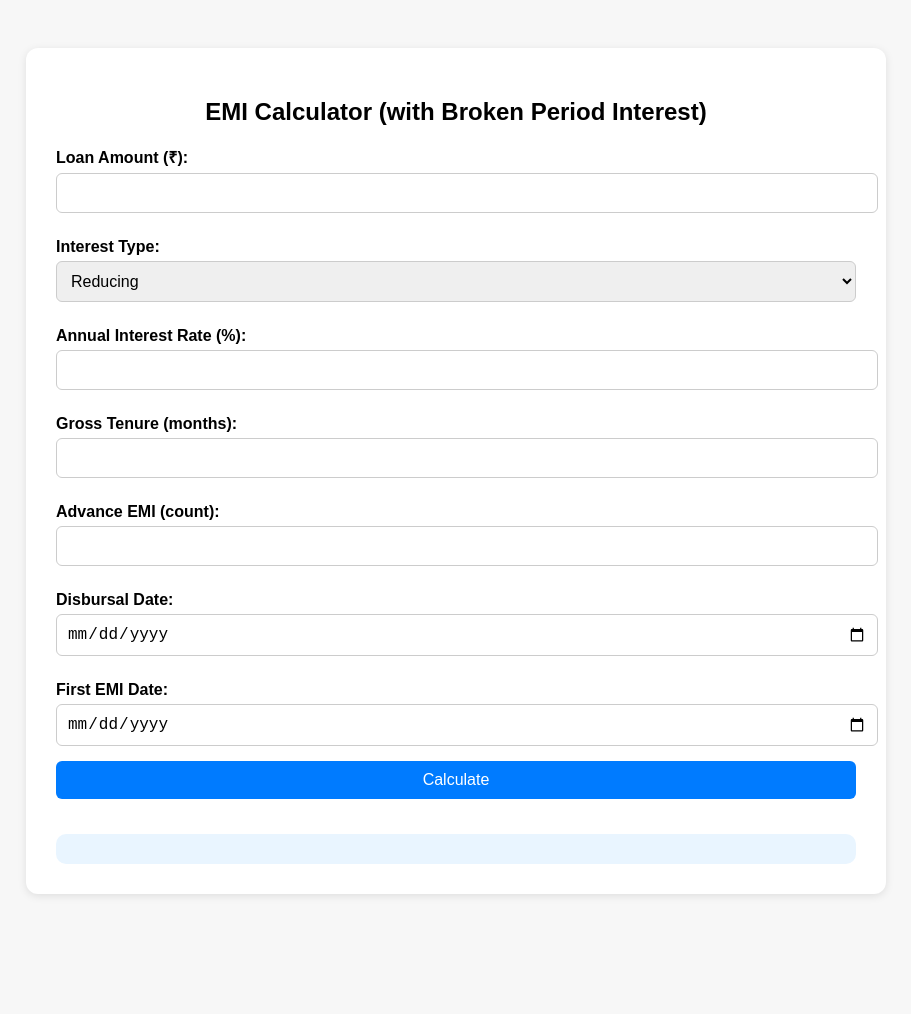
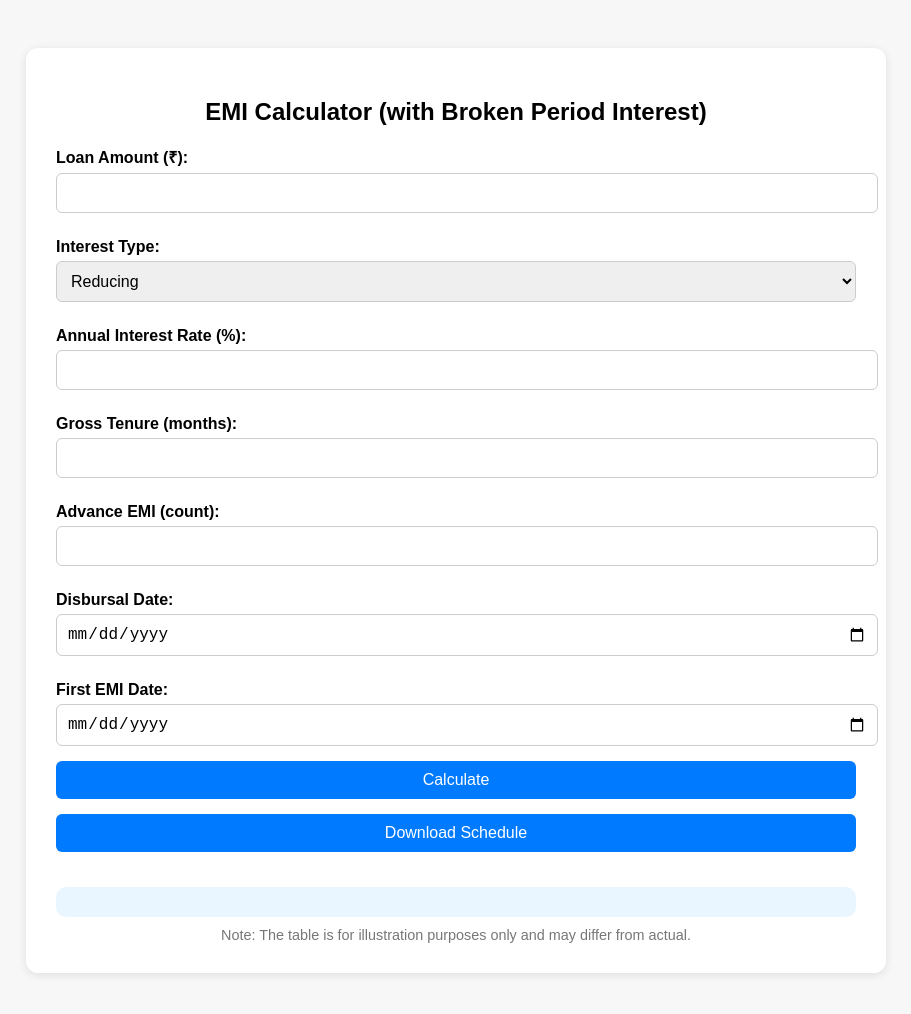
Before and after one commit to hardikpshukla/emi-calculator, a plain HTML site: page index.html in a window 1280 px wide. Shown: the whole page, without its empty margins (184-1095 px from the left). Before the commit the page ends 942 px from the top, so only its background shows below. Drawn offline with Linux system fonts and the light colour scheme.

Commit message:
Update index.html

```diff
--- a/index.html
+++ b/index.html
@@ -76,6 +76,13 @@
       border-radius: 10px;
       margin-top: 20px;
     }
+
+    .note {
+      font-size: 0.9rem;
+      color: #777;
+      margin-top: 10px;
+      text-align: center;
+    }
   </style>
 </head>
 <body>
@@ -107,9 +114,11 @@
     <input type="date" id="firstEmiDate" />
 
     <button onclick="calculateEMI()">Calculate</button>
+    <button onclick="downloadSchedule()">Download Schedule</button>
 
     <div id="results" class="summary"></div>
     <div id="schedule"></div>
+    <div class="note">Note: The table is for illustration purposes only and may differ from actual.</div>
   </div>
 
   <script>
@@ -139,6 +148,7 @@
       const firstEMI = EMI + brokenInterest;
       const lastEmiDate = new Date(firstEmiDate);
       lastEmiDate.setMonth(lastEmiDate.getMonth() + netTenure - 1);
+      const netDisbursed = P - (EMI * advanceEMI);
 
       let html = `
         <h3>Loan Summary</h3>
@@ -147,6 +157,8 @@
         <p><strong>Broken Period Interest:</strong> ₹${brokenInterest.toFixed(2)}</p>
         <p><strong>Regular EMI:</strong> ₹${EMI.toFixed(2)}</p>
         <p><strong>First EMI (with Broken Interest):</strong> ₹${firstEMI.toFixed(2)}</p>
+        <p><strong>Advance EMIs Paid:</strong> ${advanceEMI} × ₹${EMI.toFixed(2)}</p>
+        <p><strong>Net Disbursed Amount:</strong> ₹${netDisbursed.toFixed(2)}</p>
         <p><strong>Last EMI Date:</strong> ${lastEmiDate.toDateString()}</p>
       `;
       document.getElementById("results").innerHTML = html;
@@ -154,7 +166,7 @@
       let balance = P;
       let schedule = `
         <h3>Amortization Schedule</h3>
-        <table>
+        <table id="amortTable">
           <tr><th>Month</th><th>Principal</th><th>Interest</th><th>EMI</th><th>Balance</th></tr>
       `;
 
@@ -176,6 +188,21 @@
       schedule += `</table>`;
       document.getElementById("schedule").innerHTML = schedule;
     }
+
+    function downloadSchedule() {
+      const table = document.getElementById("amortTable");
+      if (!table) return alert("Please calculate first.");
+      let csv = "Month,Principal,Interest,EMI,Balance\n";
+      [...table.rows].slice(1).forEach(row => {
+        const cols = [...row.cells].map(td => td.textContent.trim());
+        csv += cols.join(",") + "\n";
+      });
+      const blob = new Blob([csv], { type: "text/csv" });
+      const link = document.createElement("a");
+      link.href = URL.createObjectURL(blob);
+      link.download = "AmortizationSchedule.csv";
+      link.click();
+    }
   </script>
 </body>
 </html>
```
